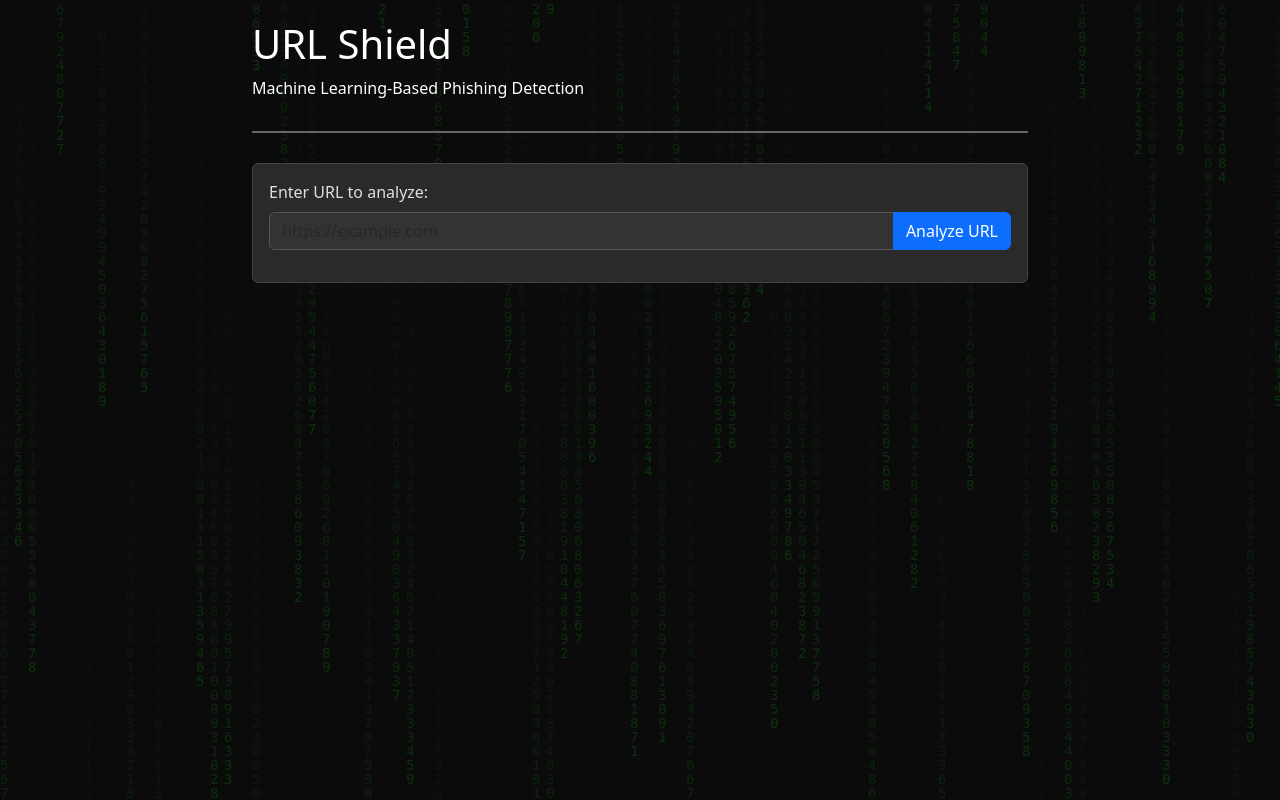
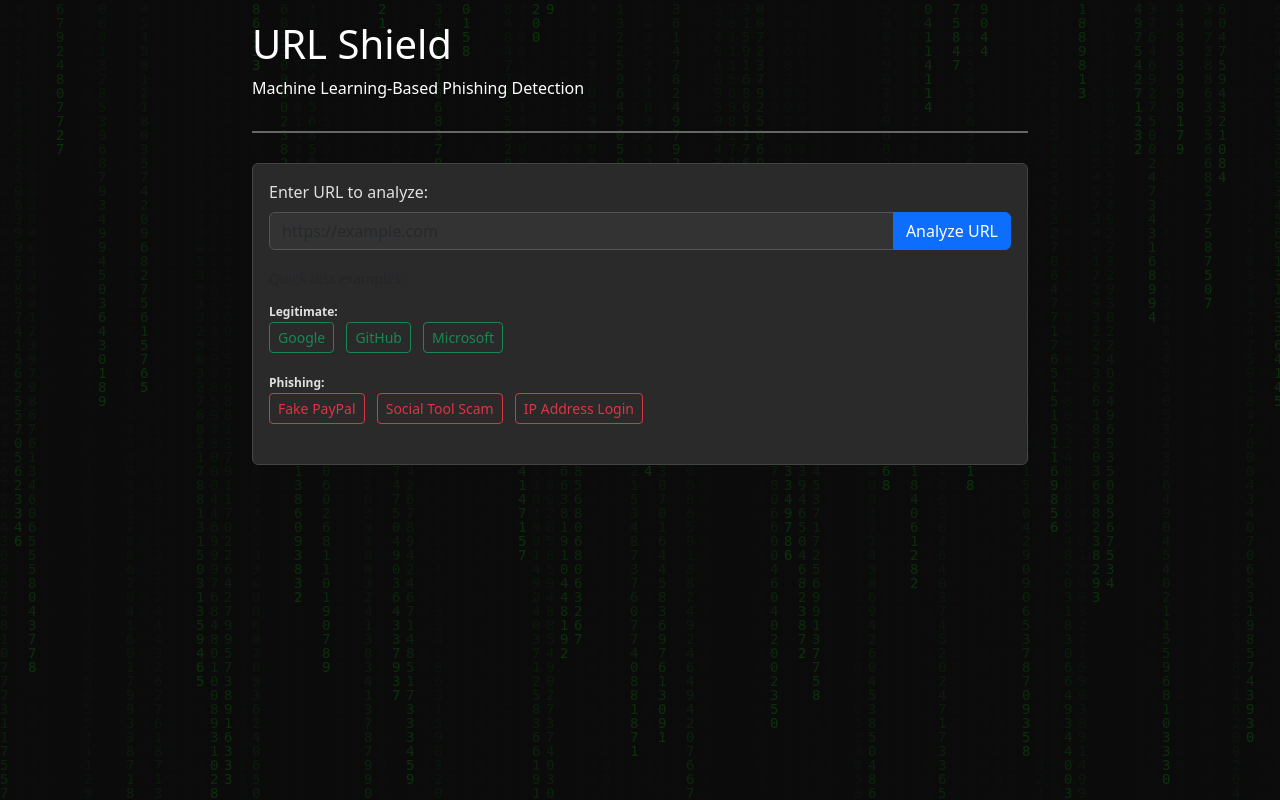
Before and after one commit to shahzebahmed1/URL-Phishing-Detector, a Flask app: page / in a window 1280 px wide. Run offline with Flask 3, Linux system fonts and the light colour scheme.

Commit message:
Add quick test buttons for sample URLs

```diff
--- a/templates/index.html
+++ b/templates/index.html
@@ -119,6 +119,22 @@
                     </div>
                 </form>
 
+                <div class="mb-3">
+                    <small class="text-muted">Quick test examples:</small>
+                    <div class="mt-2">
+                        <strong style="font-size: 12px;">Legitimate:</strong><br>
+                        <button class="btn btn-sm btn-outline-success me-2 mb-2 test-url" data-url="https://www.google.com">Google</button>
+                        <button class="btn btn-sm btn-outline-success me-2 mb-2 test-url" data-url="https://www.github.com">GitHub</button>
+                        <button class="btn btn-sm btn-outline-success me-2 mb-2 test-url" data-url="https://www.microsoft.com">Microsoft</button>
+                    </div>
+                    <div class="mt-2">
+                        <strong style="font-size: 12px;">Phishing:</strong><br>
+                        <button class="btn btn-sm btn-outline-danger me-2 mb-2 test-url" data-url="https://paypal-verify.xyz/account/login">Fake PayPal</button>
+                        <button class="btn btn-sm btn-outline-danger me-2 mb-2 test-url" data-url="https://toolssocial.in/get-follower/KAXKXb3K77">Social Tool Scam</button>
+                        <button class="btn btn-sm btn-outline-danger me-2 mb-2 test-url" data-url="http://192.168.1.1/login/secure">IP Address Login</button>
+                    </div>
+                </div>
+
                 <div class="loading" id="loading">
                     <div class="spinner-border spinner-border-sm" role="status"></div>
                     <span class="ms-2">Analyzing...</span>
@@ -206,6 +222,13 @@
     </script>
     <script>
         $(document).ready(function() {
+            // Handle test URL button clicks
+            $('.test-url').click(function() {
+                const url = $(this).data('url');
+                $('#urlInput').val(url);
+                $('#urlForm').submit();
+            });
+
             $('#urlForm').submit(function(e) {
                 e.preventDefault();
 
```
